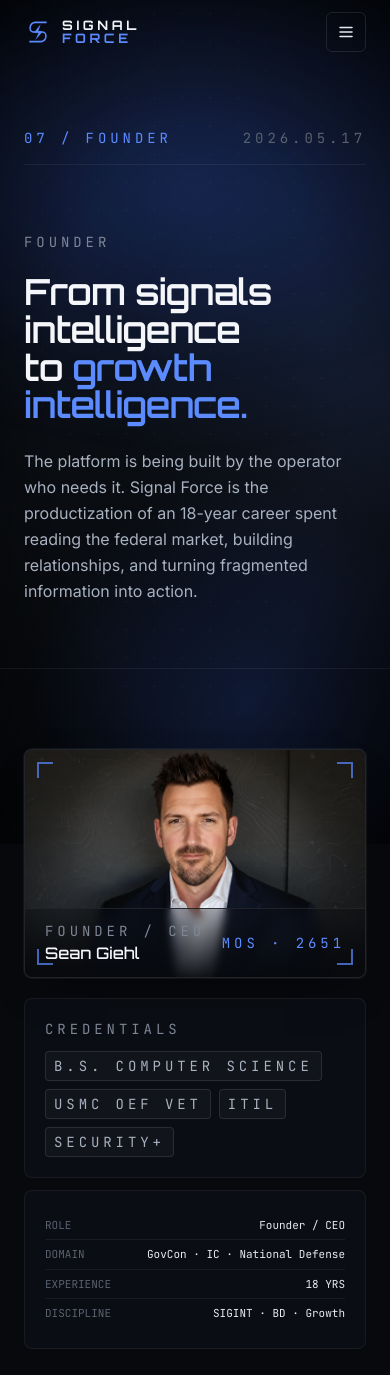
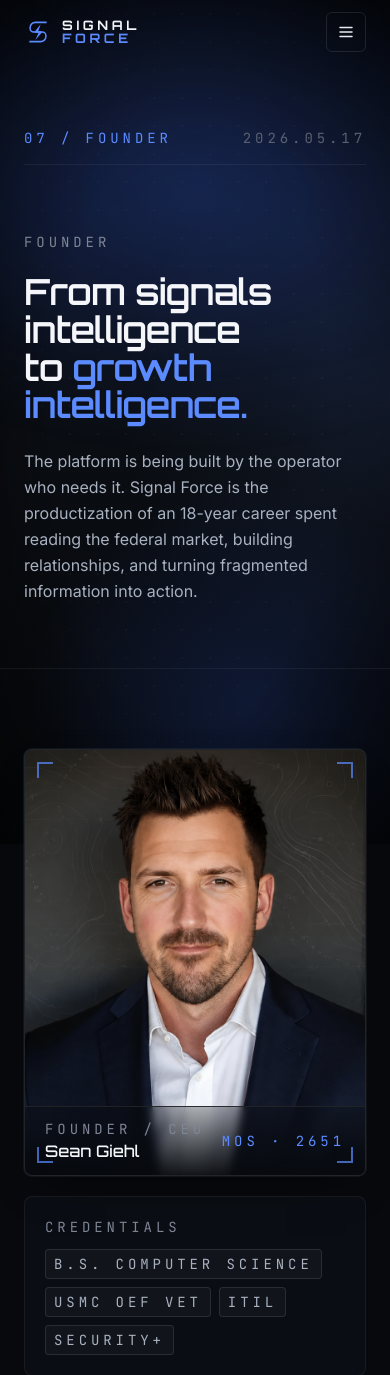
Before and after one commit to scgiehl/signal-force, a React (Vite) app: page /founder in a window 390 px wide. Shown: the top 1375 px of the page. Built offline with nearby package versions, Linux system fonts and the light colour scheme.

Commit message:
Fix mobile founder portrait: force 4:5 aspect with cropped sides

```diff
--- a/src/pages/Founder.tsx
+++ b/src/pages/Founder.tsx
@@ -33,7 +33,7 @@
                 <img
                   src="/assets/founder.png"
                   alt="Sean Giehl, Founder of Signal Force"
-                  className="block w-full object-cover"
+                  className="block aspect-[4/5] w-full object-cover object-center lg:aspect-auto"
                 />
 
                 {/* caption strip */}
--- a/src/sections/FounderPreview.tsx
+++ b/src/sections/FounderPreview.tsx
@@ -21,7 +21,7 @@
               <img
                 src="/assets/founder.png"
                 alt="Sean Giehl, Founder of Signal Force"
-                className="block w-full object-cover"
+                className="block aspect-[4/5] w-full object-cover object-center lg:aspect-auto"
                 loading="lazy"
               />
 
```
